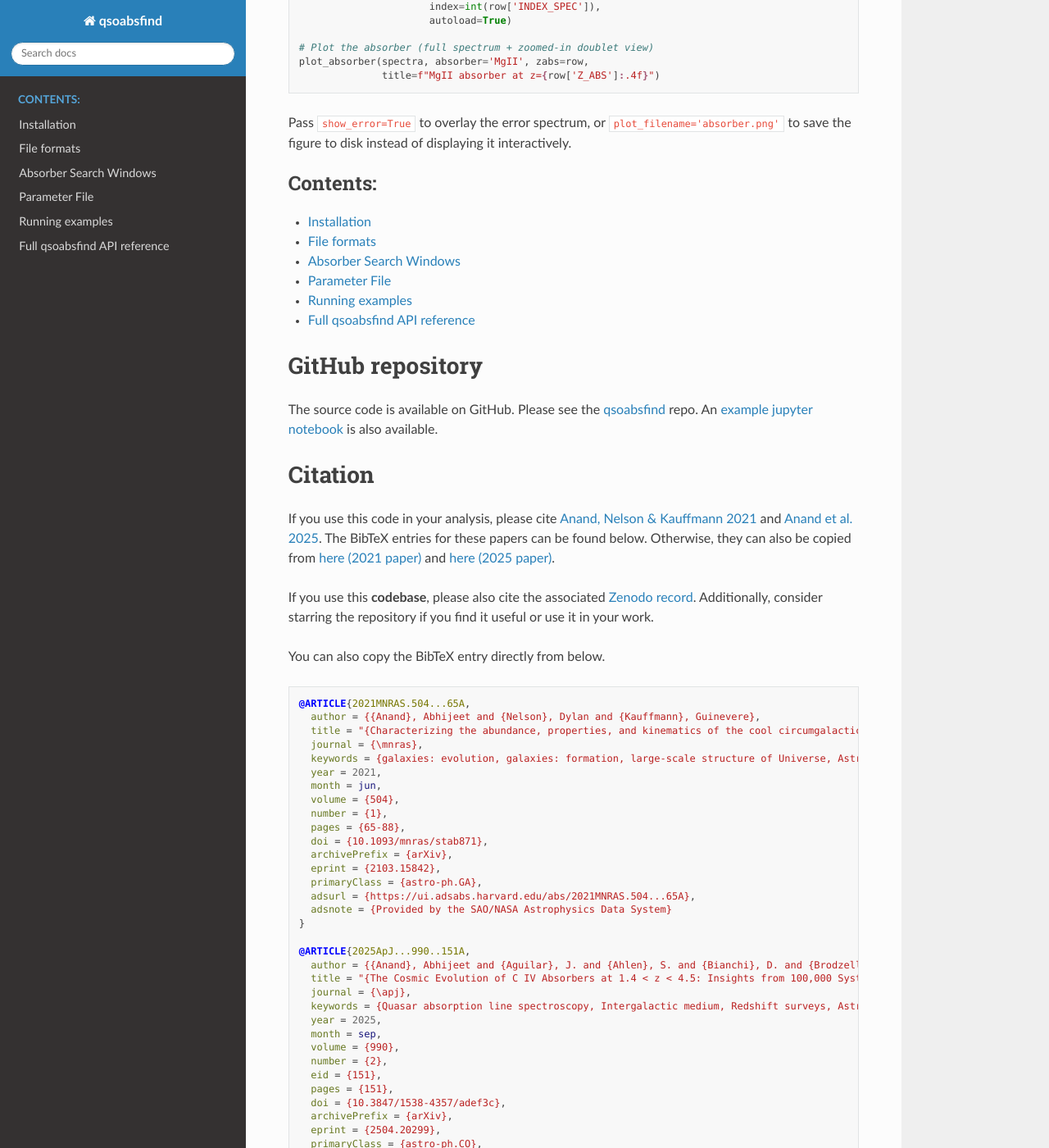
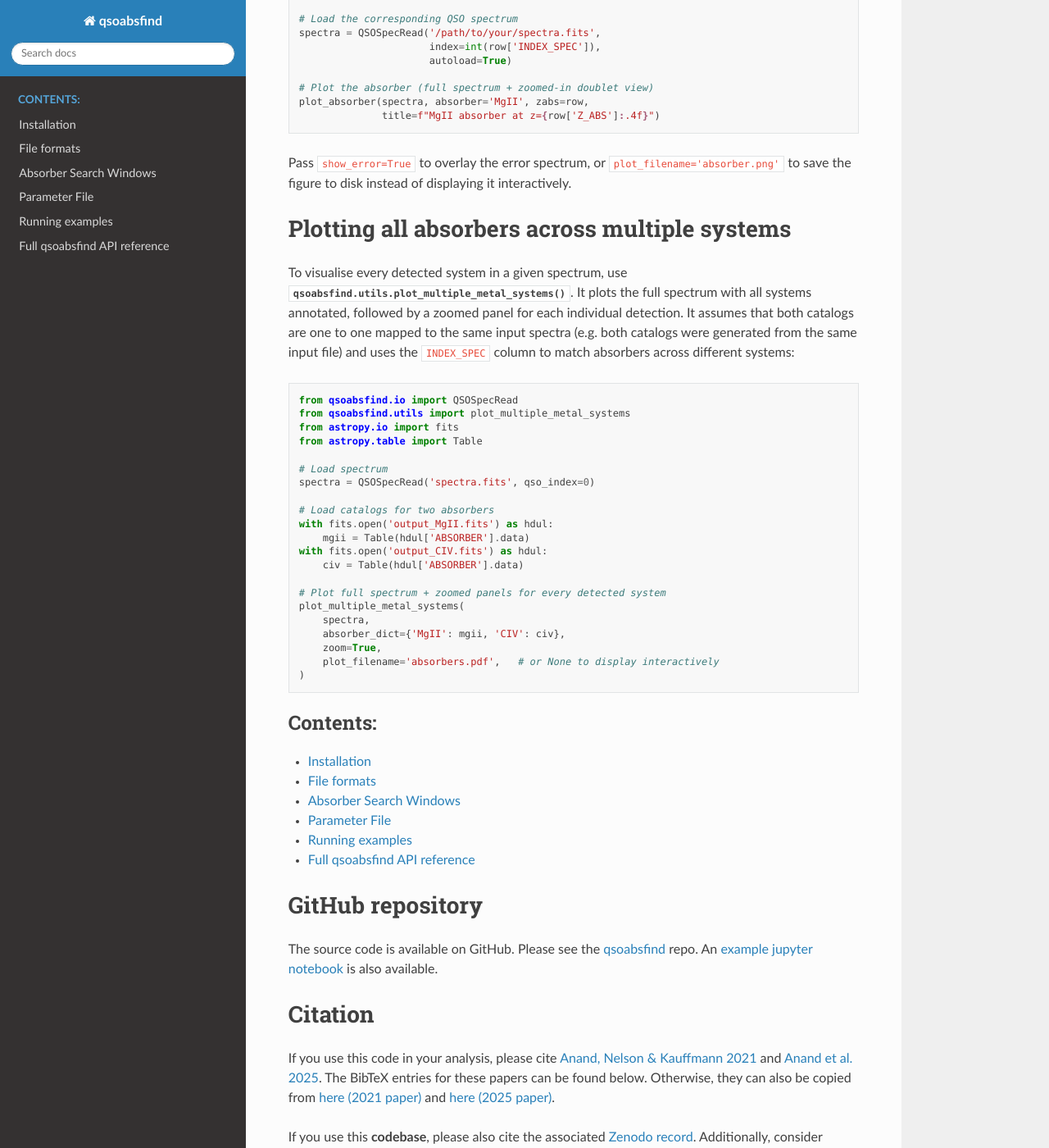
Before and after one commit to abhi0395/qsoabsfind, a Sphinx documentation site: the page built from docs/index.rst, in a window 1280 px wide and 1400 px high, scrolled down 3852 px. Shown: the whole window at 82% size. Built offline with Sphinx 7.4.7 and the Read the Docs theme 3.1.0, drawn with Linux system fonts in a browser that asks for light colours; some of the changed text lies outside the part shown.

Commit message:
README and index.rst updated

```diff
--- a/docs/index.rst
+++ b/docs/index.rst
@@ -69,6 +69,7 @@ Key Features
 - **Parallel processing**: Supports efficient computation across large datasets using Python's ``multiprocessing`` module.
 - **Comprehensive Output**: Detailed catalogs with redshifts, equivalent widths, S/N ratios, and more.
 - **Descriptive Verbose**: Optionally prints the steps in great detail for debugging.
+- **Visualization**: Plot the full spectrum with all detected absorber systems marked, plus zoomed panels around each detection, using ``plot_multiple_metal_systems``.
 
 **qsoabsfind** is suitable for
 ------------------------------
@@ -179,6 +180,41 @@ Pass ``show_error=True`` to overlay the error spectrum, or
 ``plot_filename='absorber.png'`` to save the figure to disk instead of
 displaying it interactively.
 
+Plotting all absorbers across multiple systems
+----------------------------------------------
+
+To visualise every detected system in a given spectrum, use
+:func:`qsoabsfind.utils.plot_multiple_metal_systems`. It plots the full
+spectrum with all systems annotated, followed by a zoomed panel for each
+individual detection. It assumes that both catalogs are one to one mapped
+to the same input spectra (e.g. both catalogs were generated from the same
+input file) and uses the ``INDEX_SPEC`` column to match absorbers across
+different systems:
+
+.. code-block:: python
+
+   from qsoabsfind.io import QSOSpecRead
+   from qsoabsfind.utils import plot_multiple_metal_systems
+   from astropy.io import fits
+   from astropy.table import Table
+
+   # Load spectrum
+   spectra = QSOSpecRead('spectra.fits', qso_index=0)
+
+   # Load catalogs for two absorbers
+   with fits.open('output_MgII.fits') as hdul:
+       mgii = Table(hdul['ABSORBER'].data)
+   with fits.open('output_CIV.fits') as hdul:
+       civ = Table(hdul['ABSORBER'].data)
+
+   # Plot full spectrum + zoomed panels for every detected system
+   plot_multiple_metal_systems(
+       spectra,
+       absorber_dict={'MgII': mgii, 'CIV': civ},
+       zoom=True,
+       plot_filename='absorbers.pdf',   # or None to display interactively
+   )
+
 
 .. toctree::
    :maxdepth: 1
```
Also changed, not shown: README.md (+35 -0 lines), 1 other file.
